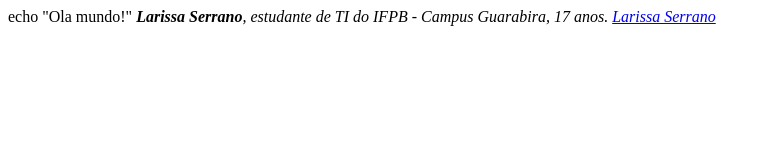
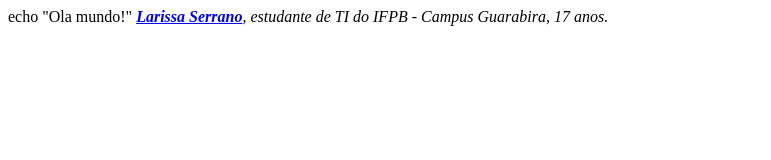
Before and after one commit to larissaserrano/cartel_web, a plain HTML site: page index.html in a window 1280 px wide. Shown: the whole page, without its empty margins (0-771 px from the left). Drawn offline with Linux system fonts and the light colour scheme.

Commit message:
Update index.html

```diff
--- a/index.html
+++ b/index.html
@@ -1,4 +1,3 @@
 echo "Ola mundo!"
 
-<i> <strong>Larissa Serrano</strong>, estudante de TI do IFPB - Campus Guarabira, 17 anos. </nome>
-<a href="https://www.instagram.com/lariserrano_/">Larissa Serrano</a>
+<i> <strong><a href="https://www.instagram.com/lariserrano_/">Larissa Serrano</a></strong>, estudante de TI do IFPB - Campus Guarabira, 17 anos. </nome>
```
